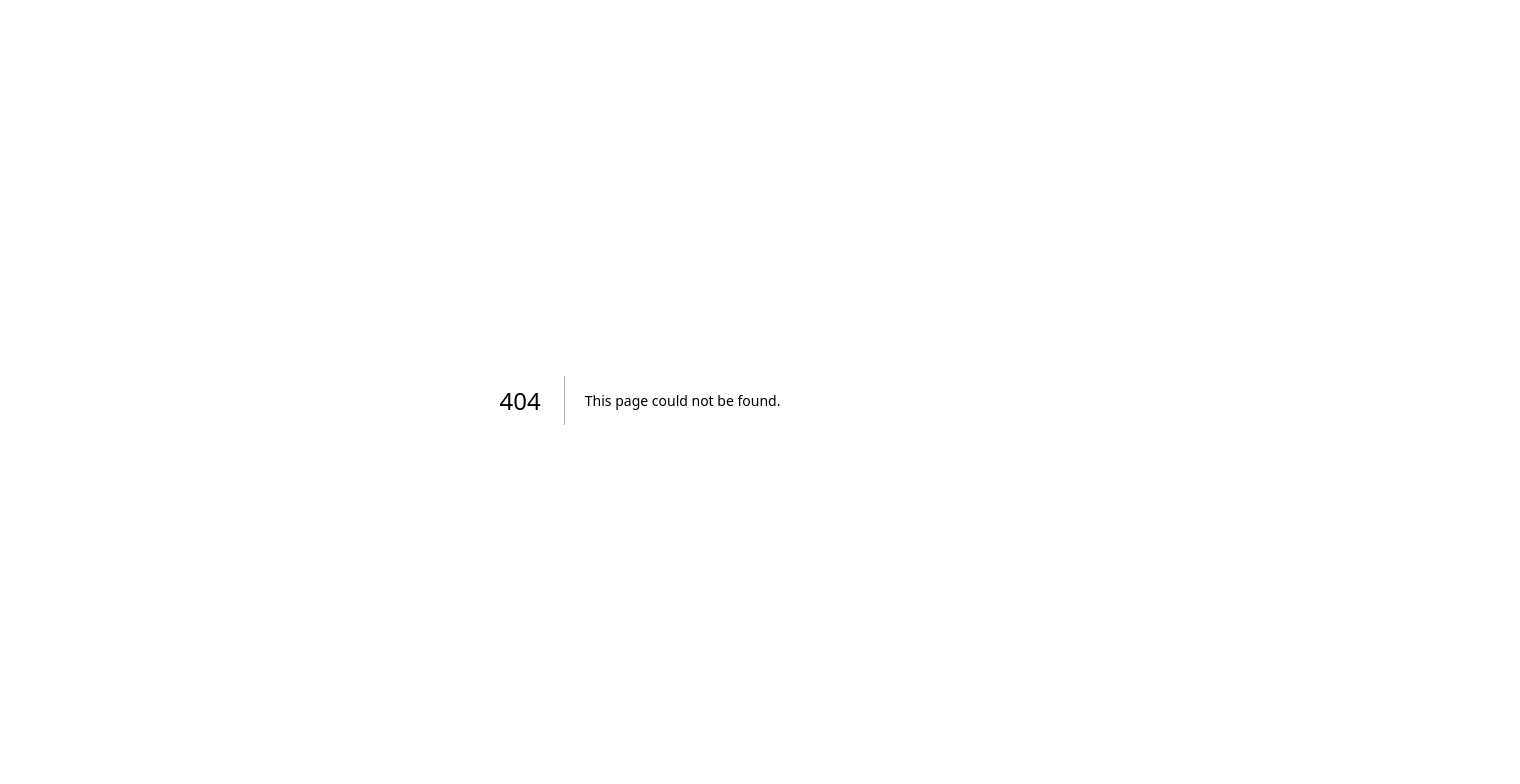
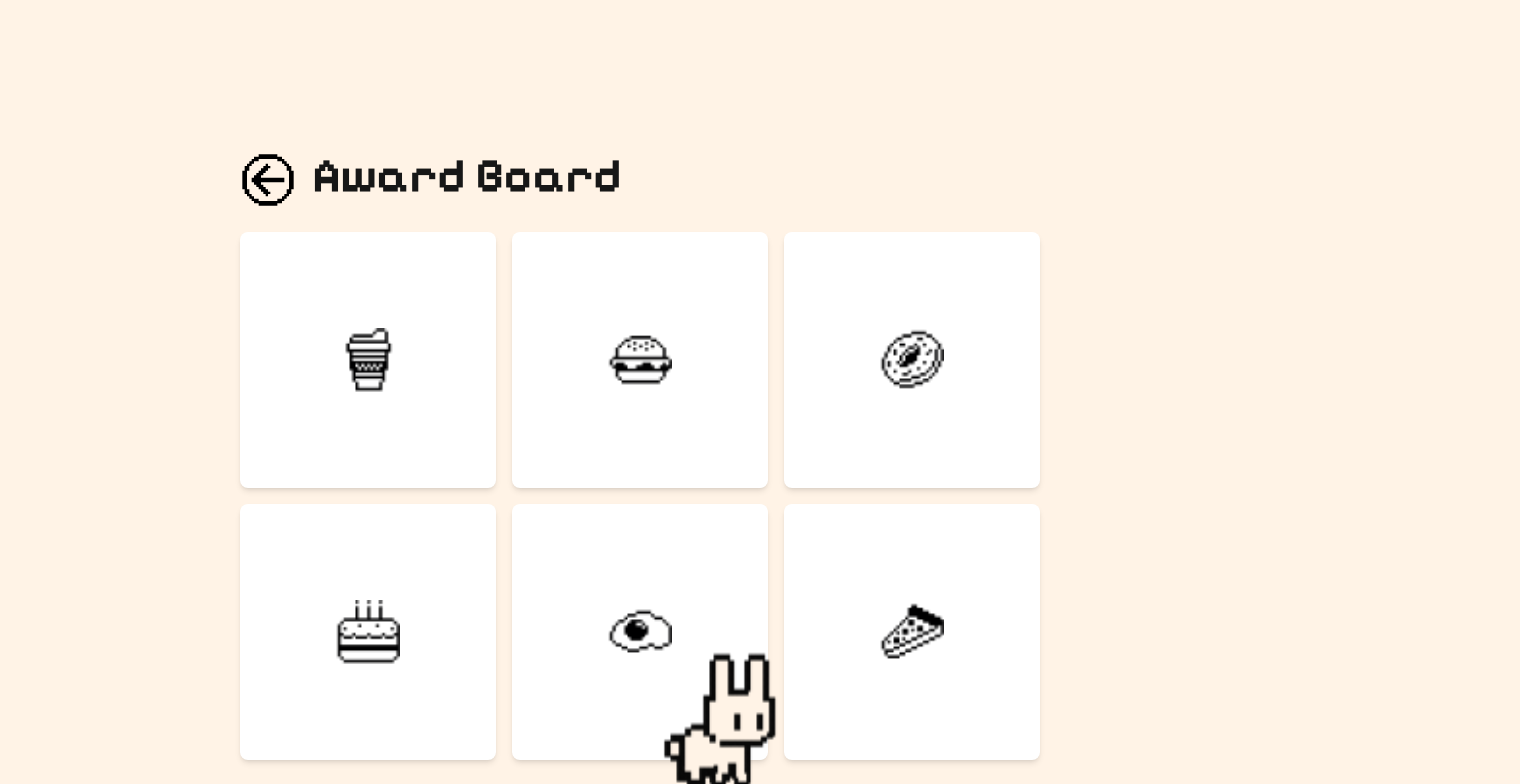
Before and after one commit to ZijunYe/HackTheHill2024, a Next.js app in the folder frontend/: page /awardboard in a window 1280 px wide. Before the commit this address had no page. Shown: the top 784 px of the page, 1520 px wide, since content can reach past the window. Built offline with nearby package versions, Linux system fonts and the light colour scheme; what tailwindcss-animated would draw is missing.

Commit message:
award board done

```diff
--- /dev/null
+++ b/frontend/src/app/awardboard/page.js
@@ -0,0 +1,47 @@
+import Link from "next/link";
+
+export default function Home() {
+    const items = [
+      { id: 1, icon: '/images/rewards/food-drink-coffee-cup.png', label: 'Coffee' },
+      { id: 2, icon: '/images/rewards/food-drink-hamburger.png', label: 'Burger' },
+      { id: 3, icon: '/images/rewards/food-drink-desert-donut.png', label: 'Milk' },
+      { id: 4, icon: '/images/rewards/food-drink-desert-cake-pond.png', label: 'Candy' },
+      { id: 5, icon: '/images/rewards/food-drink-egg.png', label: 'Egg' },
+      { id: 6, icon: '/images/rewards/food-drink-pizza.png', label: 'Pizza' },
+    ];
+
+    return (
+        <div className="min-h-screen p-6 flex justify-center">
+        <div className="">
+          <div className="flex">
+            <h1 className="flex text-center text-5xl font-bold mb-6 pt-32">
+              <Link href="/roadmap">
+                <img className="w-14 mr-4" src="/images/friends/back-button.svg" alt="Back button" />
+              </Link>
+              Award Board
+            </h1>
+          </div>
+
+        <div className="grid grid-cols-3 gap-4">
+          {items.map((item) => (
+            <div
+              key={item.id}
+              className="w-64 h-64 flex items-center justify-center bg-white rounded-lg shadow-md hover:shadow-xl transition-shadow"
+            >
+              <span className="text-4xl">
+                <img className="w-16" src={item.icon}></img>
+              </span>
+            </div>
+          ))}
+        </div>
+
+        <div className="absolute bottom-0 w-full flex px-10 animate-moveIn">
+            {/* <img  className="w-28 h-auto" src="/images/doggy.gif"></img> */}
+            <img className="w-40 pt-10 animate-move-loop" src="/images/moving/rabbit_walking.gif"></img>
+        </div>
+
+
+         </div>
+    </div>
+    );
+  }
--- a/frontend/src/app/component/GeneratingPlan.js
+++ b/frontend/src/app/component/GeneratingPlan.js
@@ -1,20 +1,3 @@
-// export default function GeneratingPlan({ name }) {
-//     return (
-//       <div className="min-h-screen flex flex-col items-center justify-center bg-[#f8eee4]">
-//         <h1 className="font-pixelify text-6xl text-black">Hold On</h1>
-//         <h2 className="font-pixelify text-6xl text-black mt-4">{name}</h2>
-
-//         <div className="mt-12">
-//           <img src="/images/house.gif" alt="Pixel House" className="w-96 h-96" />
-//         </div>
-
-//         <p className="font-pixelify text-2xl text-black mt-8">We are generating your Plan~</p>
-//       </div>
-//     );
-//   }
-
-
-
 import { useState,useEffect } from "react";
 import Link from 'next/link';
 
@@ -92,22 +75,19 @@ export default function GeneratingPlan({ name }) {
   return (
     <div className="min-h-screen flex flex-col items-center justify-center bg-[#f8eee4]">
       {isLoading ? (
-        // <div className="min-h-screen flex flex-col items-center justify-center bg-[#f8eee4] animate-moveIn">
-        //   <h1 className="font-pixelify text-6xl text-black">Hold On</h1>
-        //   <h2 className="font-pixelify text-6xl text-black mt-4">{name}</h2>
-        //   <div className="mt-12">
-        //     <img src="/images/house.gif" alt="Pixel House" className="w-60 h-auto" />
-        //   </div>
-        //   <p className="font-mono  text-3xl text-black mt-8">We are generating your Plan~</p>
-           <PuppySelection onPuppySelect={handlePuppySelect} />
-        // </div>
+        <div className="min-h-screen flex flex-col items-center justify-center bg-[#f8eee4] animate-moveIn">
+          <h1 className="font-pixelify text-8xl text-black">Hold On</h1>
+          <h2 className="font-pixelify text-8xl text-black mt-4">{name}</h2>
+          <div className="mt-16">
+            <img src="/images/house.gif" alt="Pixel House" className="w-60 h-auto" />
+          </div>
+          <p className="font-mono  text-3xl text-black mt-8">We are generating your Plan~</p>
+        </div>
       ) : (
         // Render PuppySelection if data is not null
         data ? (
-          // <PuppySelection onPuppySelect={handlePuppySelect} />
-          <div className="min-h-screen flex flex-col items-center justify-center bg-[#f8eee4]">
-            <h1>yes</h1>
-        </div>
+          <PuppySelection onPuppySelect={handlePuppySelect} />
+
         ) : (
           // Render another screen if no data is available
           <div className="min-h-screen flex flex-col items-center justify-center bg-[#f8eee4] animate-moveIn">
--- a/frontend/src/app/component/ThirdMain.js
+++ b/frontend/src/app/component/ThirdMain.js
@@ -71,7 +71,7 @@ export default function ThirdMain({ name, textareaInput, onSubmit }) {
           <div className="absolute inset-0">
             <img src="/images/bird.gif" alt="bird1" className="bird1" />
             <img src="/images/bird.gif" alt="bird2" className="bird2 pb-10" />
-            <img src="/images/bird.gif" alt="bird" className="bird3" />
+            <img src="/images/bird.gif" alt="bird" className="bird3 pl-20" />
           </div>
           <img src="/images/smileChat.png" alt="smile" className="mt-4 bobbing" />
         </div>
--- a/frontend/src/app/components/regenerateRoute.js
+++ b/frontend/src/app/components/regenerateRoute.js
@@ -0,0 +1,40 @@
+import { useState } from 'react';
+
+export default function RenerateRoute({ isOpen, onClose }) {
+  const [feedback, setFeedback] = useState('');
+
+  if (!isOpen) return null;
+
+  return (
+    <div className="fixed inset-0 bg-black bg-opacity-50 flex items-center justify-center">
+      <div className="bg-white p-6 rounded-lg shadow-lg max-w-3xl w-full ">
+        <h2 className="text-2xl font-bold mb-4">Give Us Your Feedback</h2>
+        <textarea
+          className="w-full p-2 border border-gray-300 rounded-md text-lg"
+          rows="10"
+          placeholder="Please give me some feedback about current plan such as difficulty level, feeling, where you dislike/like for better generation."
+          value={feedback}
+          onChange={(e) => setFeedback(e.target.value)}
+        />
+        <div className="flex justify-end mt-4">
+          <button
+            className="bg-gray-300 text-gray-700 px-4 py-2 rounded mr-2 flex"
+            onClick={onClose}>
+            <img className="w-6" src="/images/cancel.png"></img>
+            CANCEL
+          </button>
+          <button
+            className="bg-red-600 text-white px-4 py-2 rounded flex"
+            onClick={() => {
+              console.log(feedback);
+              onClose();
+            }}
+          >
+             <img className="w-6" src="/images/regenerate.png"></img>
+            REGENERATE PLAN
+          </button>
+        </div>
+      </div>
+    </div>
+  );
+}
--- a/frontend/src/app/page.js
+++ b/frontend/src/app/page.js
@@ -32,9 +32,10 @@ export default function Home() {
     setGoalDuration(duration); // Save goal duration
     setStep(3); // Move to GeneratingPlan step
   };
-
+  const [isModalOpen, setIsModalOpen] = useState(false);
   return (
     <div className="bg-[#FFF3E6] max-h-screen">
+
       {/* Step 0: Name input */}
       {step === 0 && (
         <div className="border-black border-8 rounded-xl grid p-64 items-center justify-items-center max-h-screen">
```
Also changed, not shown: frontend/public/images/cancel.png (added), frontend/public/images/regenerate.png (added).
